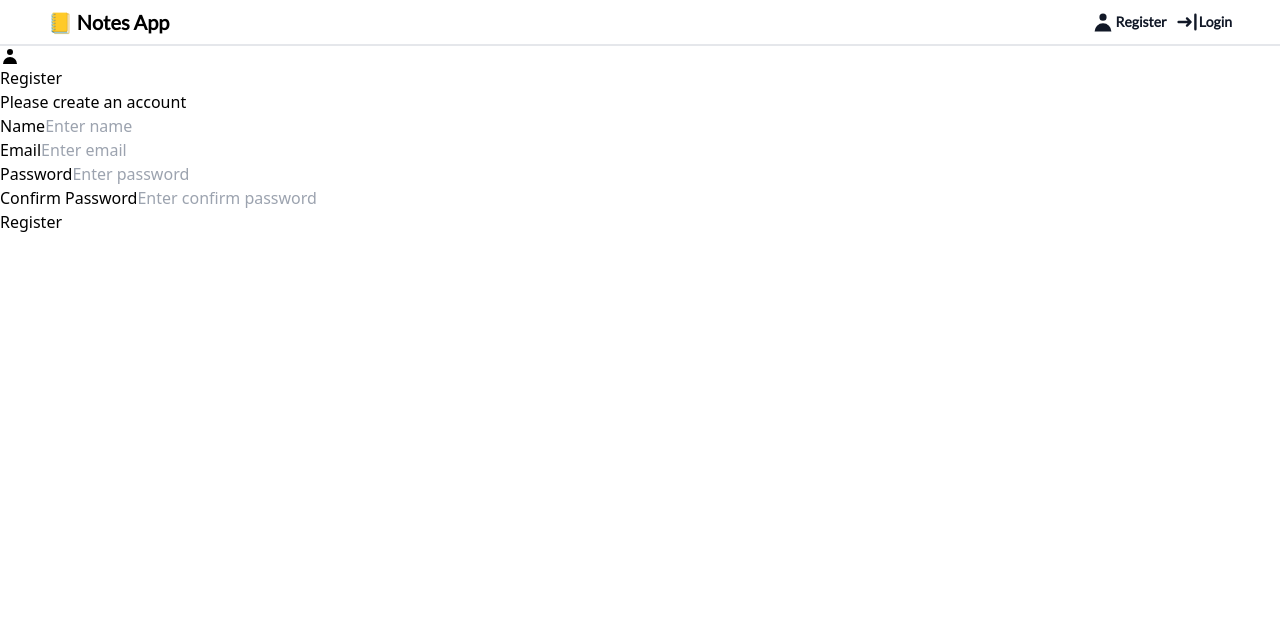
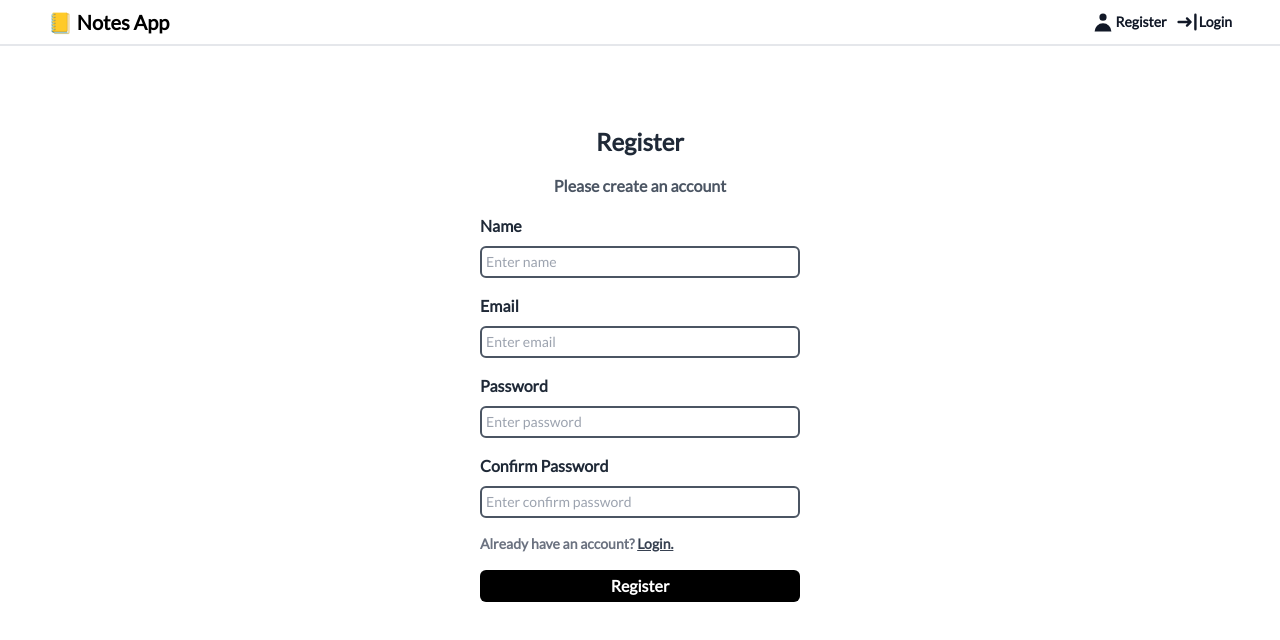
Before and after one commit to Aditya6101/MERN-Notes-App, a React (Create React App) app in the folder frontend/: page /register in a window 1280 px wide. Shown: the top 640 px of the page. Built offline with nearby package versions, Linux system fonts and the light colour scheme.

Commit message:
styles added.

```diff
--- a/frontend/src/pages/Login.tsx
+++ b/frontend/src/pages/Login.tsx
@@ -1,10 +1,12 @@
 import React, { useState, useEffect } from 'react';
+import { Link } from 'react-router-dom';
 import { useAppDispatch, useAppSelector } from '../app/hooks';
 import { useNavigate } from 'react-router-dom';
 import { login, reset } from '../features/auth/authSlice';
 
+import SubmitButton from '../components/SubmitButton';
+
 import { toast } from 'react-toastify';
-import { LoginIcon } from '@heroicons/react/solid';
 
 type formData = {
   email: string;
@@ -62,18 +64,29 @@ const Login: React.FC = () => {
   if (isLoading) return <pre>Loading...</pre>;
 
   return (
-    <section>
+    <section
+      className="pt-20 flex flex-col items-center
+      text-center"
+    >
       <div>
-        <h3>
-          <LoginIcon style={{ height: '20px', width: '20px' }} /> Log In
+        <h3 className="mb-4 text-2xl font-lato font-bold text-gray-800">
+          Log In
         </h3>
-        <h4>Please login into your account</h4>
+        <h4 className="mb-4 text-base font-lato font-bold text-gray-600">
+          Please login into your account
+        </h4>
       </div>
 
       <form onSubmit={handleSubmit}>
-        <div className="form-control">
-          <label htmlFor="email">Email</label>
+        <div className="flex flex-col">
+          <label
+            className="mb-2 text-left text-base font-lato font-bold text-gray-800"
+            htmlFor="email"
+          >
+            Email
+          </label>
           <input
+            className="w-80 mb-4 p-1 border-2 border-gray-600 rounded-md font-lato text-sm font-medium  text-gray-800 placeholder:font-lato"
             type="email"
             value={email}
             name="email"
@@ -82,9 +95,16 @@ const Login: React.FC = () => {
             onChange={handleChange}
           />
         </div>
-        <div className="form-control">
-          <label htmlFor="password">Password</label>
+        <div className="flex flex-col">
+          <label
+            className="mb-2 text-left text-base font-lato font-bold text-gray-800"
+            htmlFor="password"
+          >
+            Password
+          </label>
           <input
+            className="w-80 mb-4 p-1 border-2 border-gray-600 rounded-md font-lato text-sm font-medium  text-gray-800
+            placeholder:font-lato"
             type="password"
             value={password}
             name="password"
@@ -93,7 +113,16 @@ const Login: React.FC = () => {
             onChange={handleChange}
           />
         </div>
-        <button type="submit">Login</button>
+        <p className="text-left text-sm font-lato font-bold text-gray-500">
+          Don't Have an Account?{' '}
+          <Link
+            className="text-gray-700 underline hover:text-gray-900"
+            to="/register"
+          >
+            Register.
+          </Link>
+        </p>
+        <SubmitButton text="login" />
       </form>
     </section>
   );
--- a/frontend/src/pages/Register.tsx
+++ b/frontend/src/pages/Register.tsx
@@ -1,10 +1,12 @@
 import React, { useState, useEffect } from 'react';
+import { Link } from 'react-router-dom';
 import { useAppDispatch, useAppSelector } from '../app/hooks';
 import { useNavigate } from 'react-router-dom';
 import { register, reset } from '../features/auth/authSlice';
 
+import SubmitButton from '../components/SubmitButton';
+
 import { toast } from 'react-toastify';
-import { UserIcon } from '@heroicons/react/solid';
 
 type formData = {
   name: string;
@@ -68,18 +70,29 @@ const Register: React.FC = () => {
   if (isLoading) return <pre>Loading...</pre>;
 
   return (
-    <section>
+    <section
+      className="pt-20 flex flex-col items-center
+    text-center"
+    >
       <div>
-        <h3>
-          <UserIcon style={{ height: '20px', width: '20px' }} /> Register
+        <h3 className="mb-4 text-2xl font-lato font-bold text-gray-800">
+          Register
         </h3>
-        <h4>Please create an account</h4>
+        <h4 className="mb-4 text-base font-lato font-bold text-gray-600">
+          Please create an account
+        </h4>
       </div>
 
       <form onSubmit={handleSubmit}>
-        <div className="form-control">
-          <label htmlFor="name">Name</label>
+        <div className="flex flex-col">
+          <label
+            className="mb-2 text-left text-base font-lato font-bold text-gray-800"
+            htmlFor="name"
+          >
+            Name
+          </label>
           <input
+            className="w-80 mb-4 p-1 border-2 border-gray-600 rounded-md font-lato text-sm font-medium  text-gray-800 placeholder:font-lato"
             type="text"
             value={name}
             name="name"
@@ -88,9 +101,15 @@ const Register: React.FC = () => {
             onChange={handleChange}
           />
         </div>
-        <div className="form-control">
-          <label htmlFor="email">Email</label>
+        <div className="flex flex-col">
+          <label
+            className="mb-2 text-left text-base font-lato font-bold text-gray-800"
+            htmlFor="email"
+          >
+            Email
+          </label>
           <input
+            className="w-80 mb-4 p-1 border-2 border-gray-600 rounded-md font-lato text-sm font-medium  text-gray-800 placeholder:font-lato"
             type="email"
             value={email}
             name="email"
@@ -99,9 +118,15 @@ const Register: React.FC = () => {
             onChange={handleChange}
           />
         </div>
-        <div className="form-control">
-          <label htmlFor="password">Password</label>
+        <div className="flex flex-col">
+          <label
+            className="mb-2 text-left text-base font-lato font-bold text-gray-800"
+            htmlFor="password"
+          >
+            Password
+          </label>
           <input
+            className="w-80 mb-4 p-1 border-2 border-gray-600 rounded-md font-lato text-sm font-medium  text-gray-800 placeholder:font-lato"
             type="password"
             value={password}
             name="password"
@@ -110,9 +135,15 @@ const Register: React.FC = () => {
             onChange={handleChange}
           />
         </div>
-        <div className="form-control">
-          <label htmlFor="c-password">Confirm Password</label>
+        <div className="flex flex-col">
+          <label
+            className="mb-2 text-left text-base font-lato font-bold text-gray-800"
+            htmlFor="c-password"
+          >
+            Confirm Password
+          </label>
           <input
+            className="w-80 mb-4 p-1 border-2 border-gray-600 rounded-md font-lato text-sm font-medium  text-gray-800 placeholder:font-lato"
             type="password"
             value={confirmPassword}
             name="confirmPassword"
@@ -121,7 +152,16 @@ const Register: React.FC = () => {
             onChange={handleChange}
           />
         </div>
-        <button type="submit">Register</button>
+        <p className="text-left text-sm font-lato font-bold text-gray-500">
+          Already have an account?{' '}
+          <Link
+            className="text-gray-700 underline hover:text-gray-900"
+            to="/login"
+          >
+            Login.
+          </Link>
+        </p>
+        <SubmitButton text="register" />
       </form>
     </section>
   );
```
